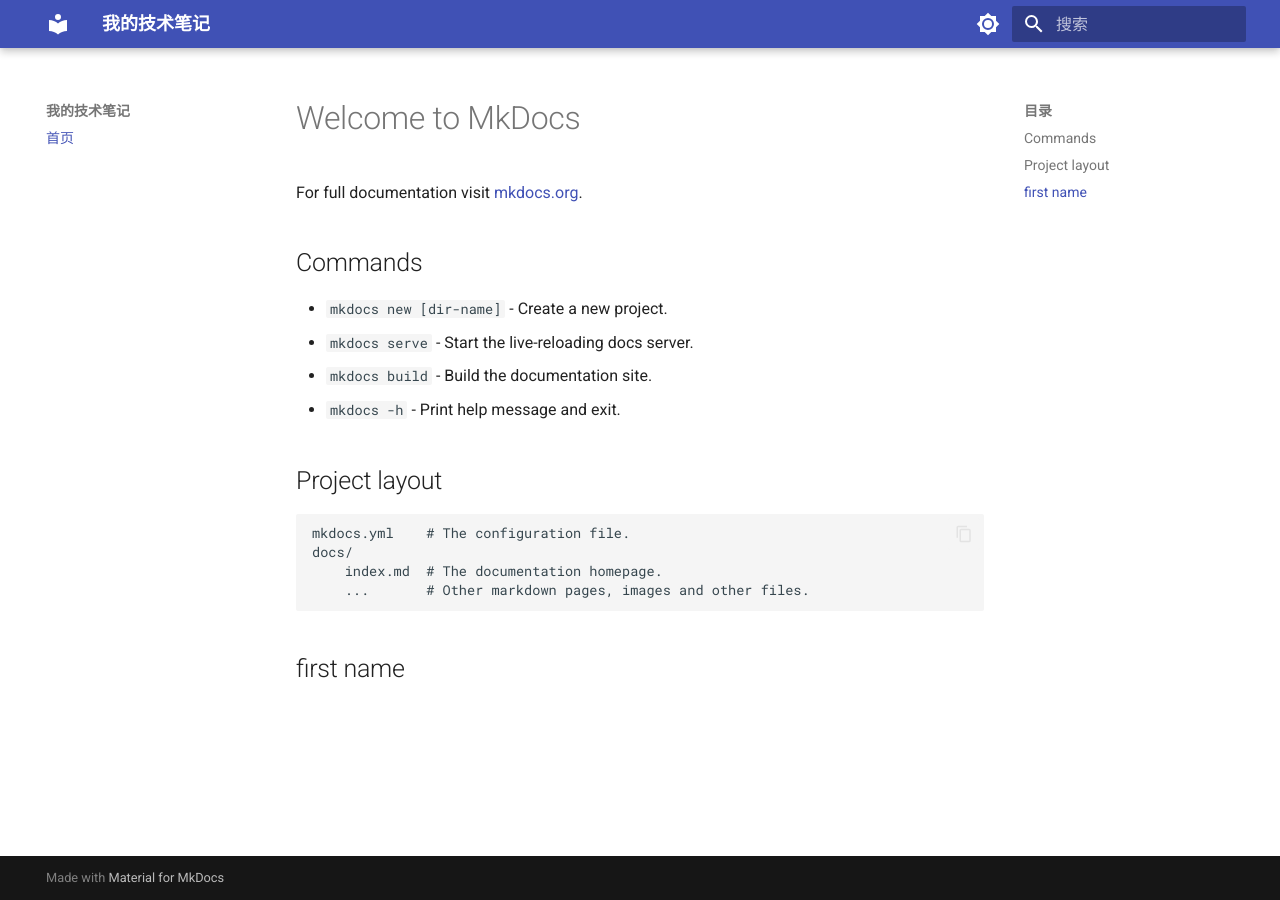
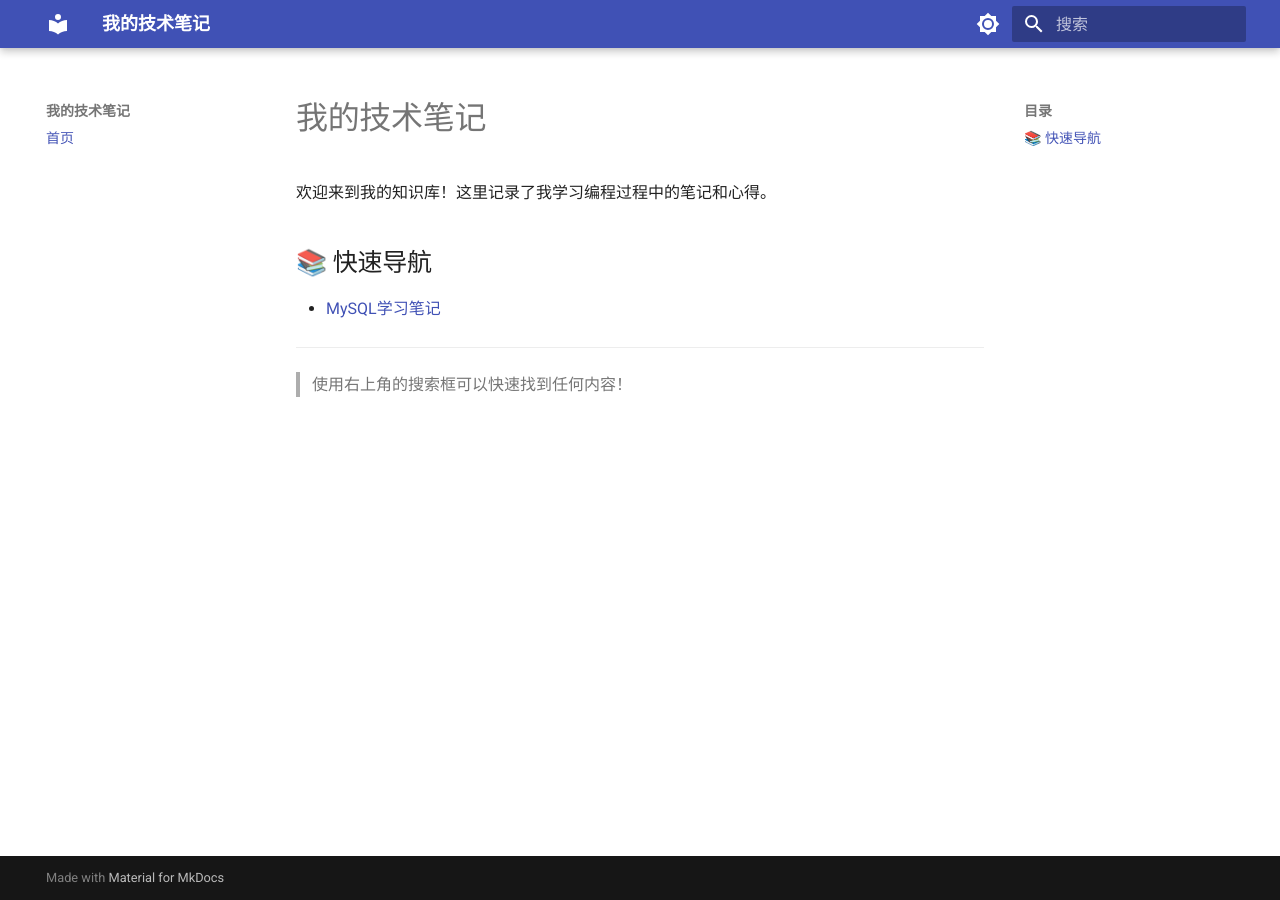
Before and after one commit to liver-m/my_notes, an MkDocs documentation site: the page built from docs/index.md, in a window 1280 px wide. Built offline with MkDocs 1.6.1 and Material for MkDocs 9.7.7, drawn with Linux system fonts in a browser that asks for light colours.

Commit message:
整理了一下笔记布局

```diff
--- a/docs/index.md
+++ b/docs/index.md
@@ -1,19 +1,11 @@
-# Welcome to MkDocs
+# 我的技术笔记
 
-For full documentation visit [mkdocs.org](https://www.mkdocs.org).
+欢迎来到我的知识库！这里记录了我学习编程过程中的笔记和心得。
 
-## Commands
+## 📚 快速导航
 
-* `mkdocs new [dir-name]` - Create a new project.
-* `mkdocs serve` - Start the live-reloading docs server.
-* `mkdocs build` - Build the documentation site.
-* `mkdocs -h` - Print help message and exit.
+- [MySQL学习笔记](MySQL学习笔记/index.md)
 
-## Project layout
+---
 
-    mkdocs.yml    # The configuration file.
-    docs/
-        index.md  # The documentation homepage.
-        ...       # Other markdown pages, images and other files.
-
-## first name
+> 使用右上角的搜索框可以快速找到任何内容！
```
Also changed, not shown: docs/MySQL学习笔记/index.md (added, +10 -0 lines), docs/日记/3_2任务表.md (deleted, +0 -5 lines), 4 other files.
